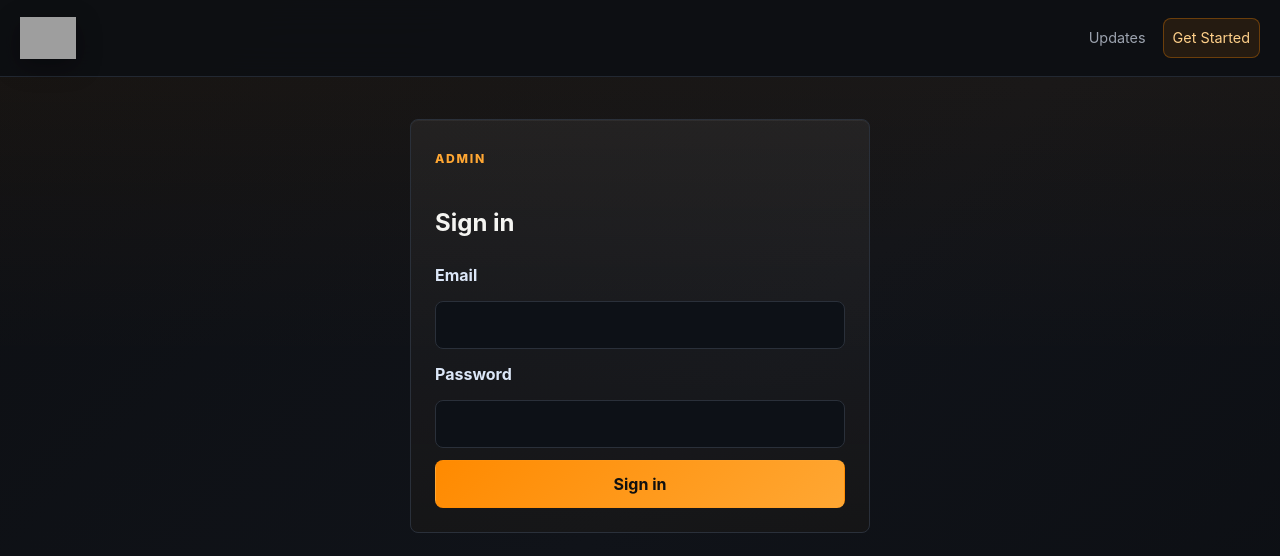
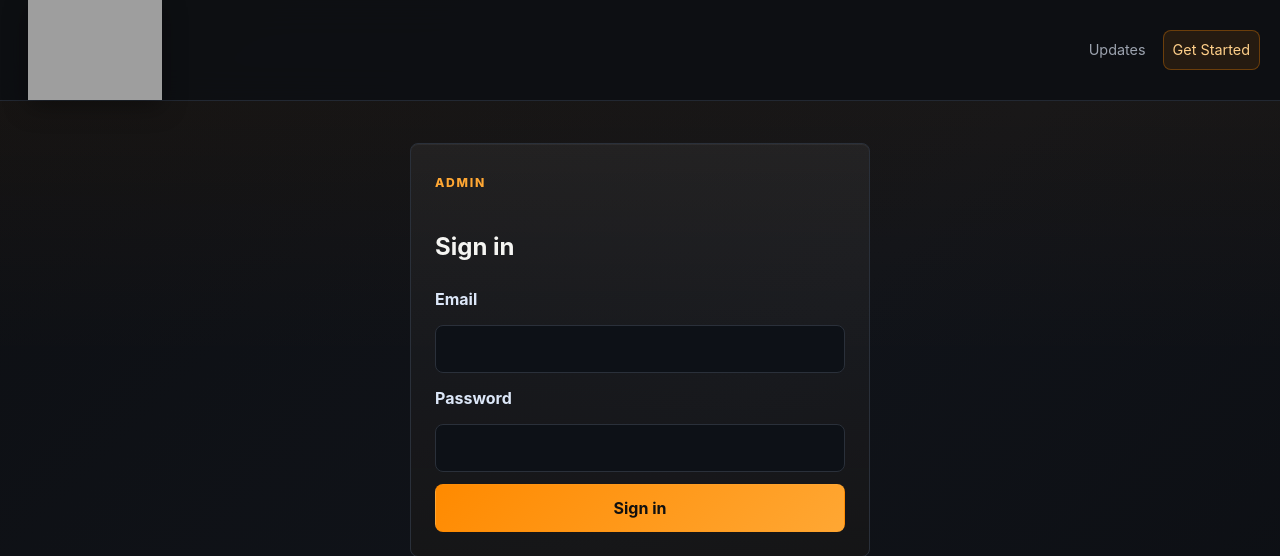
Before and after one commit to antybubbs/kaya-website, a FastAPI app: page /admin in a window 1280 px wide. Shown: the top 556 px of the page. Run offline with FastAPI, Linux system fonts and the light colour scheme; parts of the project's set-up code (start-up, migrations or seed data) failed here and were passed over; some libraries are stand-ins or nearby versions; grey boxes are pictures that could not be loaded.

Commit message:
Adjusted logoo size

```diff
--- a/app/static/styles.css
+++ b/app/static/styles.css
@@ -779,8 +779,8 @@ tbody tr:hover {
 }
 
 .brand-compact img {
-  width: 56px;
-  height: 56px;
+  width: 150px;
+  height: 100px;
   object-fit: contain;
   filter: drop-shadow(0 7px 12px rgba(0, 0, 0, 0.35));
 }
```
